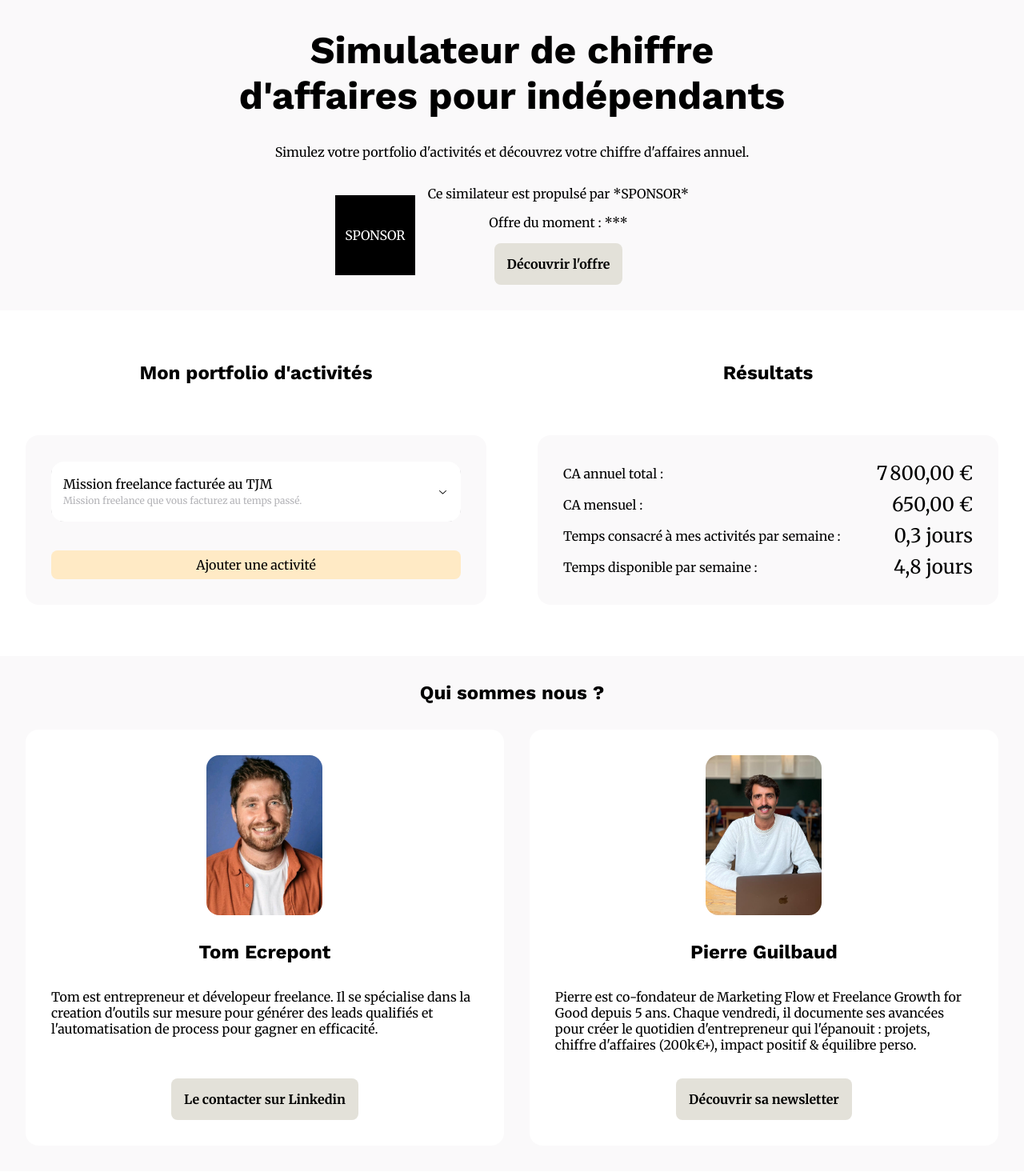
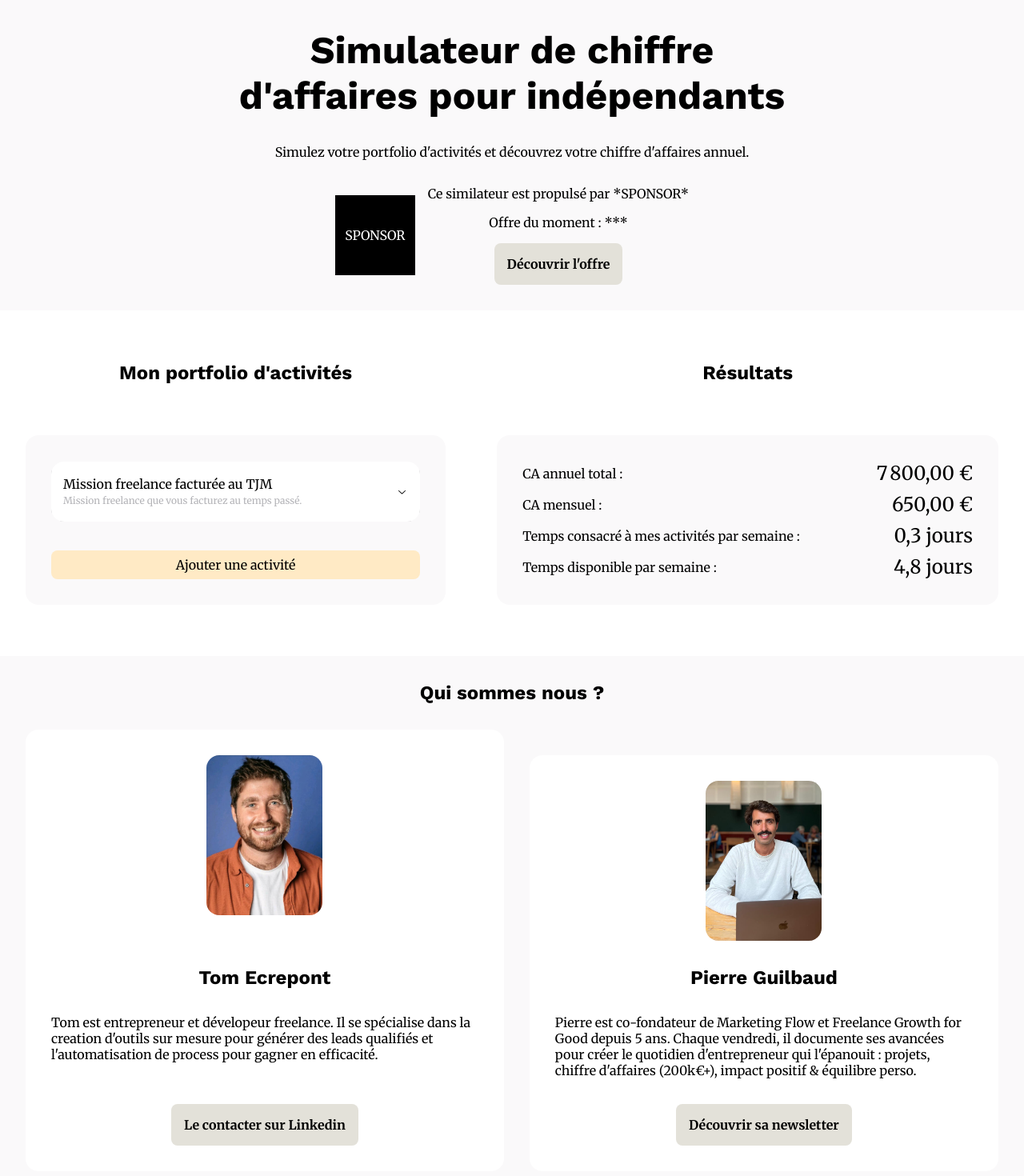
Before and after one commit to troptropcontent/freelance_revenue_simulator, a React (Vite) app in the folder frontend/: page / in a window 1280 px wide. Shown: the part 62-1532 px from the top of the page at 80% size. Built offline with nearby package versions, Linux system fonts and the light colour scheme.

Commit message:
setup responsiveness

```diff
--- a/frontend/index.html
+++ b/frontend/index.html
@@ -11,8 +11,8 @@
     <nav id="main_nav">
       <a href="/" class="main_nav-logo">SoloPortfolio</a>
       <ul class="main_nav-list">
-        <li><a href="#root">Le simulateur</a></li>
-        <li><a href="#who_we_are">Qui sommes nous ?</a></li>
+        <!-- <li><a href="#root">Le simulateur</a></li>
+        <li><a href="#who_we_are">Qui sommes nous ?</a></li> -->
         <li><button class="button">Recevoir la newsletter</button></li>
       </ul>
     </nav>
--- a/frontend/public/index.css
+++ b/frontend/public/index.css
@@ -21,6 +21,7 @@
   --font-family-heading: "Work Sans", sans-serif;
 
   /* Font sizes */
+  --font-size-x-small: 0.75rem;
   --font-size-small: 1rem;
   --font-size-medium: 1.5rem;
   --font-size-large: 2rem;
@@ -66,6 +67,7 @@ body {
   justify-content: space-between;
   padding: 0;
   margin: 0;
+  margin-inline-start: var(--spacing-medium);
   align-items: center;
 }
 
@@ -116,9 +118,19 @@ body {
   display: grid;
   gap: var(--spacing-small);
   grid-template-areas:
+    "logo"
+    "text"
+    "offer"
+    "link";
+}
+
+@media only screen and (min-width: 600px) {
+  #simulator_section-sponsors {
+  grid-template-areas:
     "logo text text"
     "logo offer offer"
     "logo link link";
+}
 }
 
 #simulator_section-sponsor-logo {
@@ -131,6 +143,7 @@ body {
   justify-content: center;
   align-items: center;
   margin-block: auto;
+  margin-inline: auto;
 }
 
 #simulator_section-sponsor-link {
@@ -154,11 +167,15 @@ body {
   padding-inline: var(--spacing-medium);
   display: grid;
   grid-template-areas:
-    "title title"
-    "article_1_photo article_2_photo"
-    "article_1_title article_2_title"
-    "article_1_text article_2_text"
-    "article_1_link article_2_link";
+    "title"
+    "article_1_photo"
+    "article_1_title"
+    "article_1_text"
+    "article_1_link"
+    "article_2_photo"
+    "article_2_title"
+    "article_2_text"
+    "article_2_link";
 }
 
 #who_we_are_section_title {
@@ -167,42 +184,35 @@ body {
 
 #who_we_are_section_article_1_photo {
   grid-area: article_1_photo;
-  margin-inline-end: var(--spacing-small);
 }
 
 #who_we_are_section_article_1_title {
   grid-area: article_1_title;
-  margin-inline-end: var(--spacing-small);
 }
 
 #who_we_are_section_article_1_text {
   grid-area: article_1_text;
-  margin-inline-end: var(--spacing-small);
 }
 
 #who_we_are_section_article_1_link {
   grid-area: article_1_link;
-  margin-inline-end: var(--spacing-small);
 }
 
 #who_we_are_section_article_2_photo {
   grid-area: article_2_photo;
-  margin-inline-start: var(--spacing-small);
+  margin-block-start: var(--spacing-medium);
 }
 
 #who_we_are_section_article_2_title {
   grid-area: article_2_title;
-  margin-inline-start: var(--spacing-small);
 }
 
 #who_we_are_section_article_2_text {
   grid-area: article_2_text;
-  margin-inline-start: var(--spacing-small);
 }
 
 #who_we_are_section_article_2_link {
   grid-area: article_2_link;
-  margin-inline-start: var(--spacing-small);
 }
 
 #who_we_are_section #who_we_are_section_title {
@@ -249,6 +259,49 @@ body {
   justify-content: center;
 }
 
+@media only screen and (min-width: 600px) {
+  #who_we_are_section {
+    grid-template-areas:
+      "title title"
+      "article_1_photo article_2_photo"
+      "article_1_title article_2_title"
+      "article_1_text article_2_text"
+      "article_1_link article_2_link";
+  }
+
+  #who_we_are_section_article_1_photo {
+    margin-inline-end: var(--spacing-small);
+  }
+
+  #who_we_are_section_article_1_title {
+    margin-inline-end: var(--spacing-small);
+  }
+
+  #who_we_are_section_article_1_text {
+    margin-inline-end: var(--spacing-small);
+  }
+
+  #who_we_are_section_article_1_link {
+    margin-inline-end: var(--spacing-small);
+  }
+
+  #who_we_are_section_article_2_photo {
+    margin-inline-start: var(--spacing-small);
+  }
+
+  #who_we_are_section_article_2_title {
+    margin-inline-start: var(--spacing-small);
+  }
+
+  #who_we_are_section_article_2_text {
+    margin-inline-start: var(--spacing-small);
+  }
+
+  #who_we_are_section_article_2_link {
+    margin-inline-start: var(--spacing-small);
+  }
+}
+
 #root {
   background-color: white;
 }
@@ -257,7 +310,7 @@ body {
 
 body {
   font-family: var(--font-family);
-  font-size: var(--font-size-small);
+  font-size: var(--font-size-x-small);
 }
 
 h1,
@@ -267,12 +320,29 @@ h4,
 h5,
 h6 {
   font-family: var(--font-family-heading);
-  font-size: var(--font-size-medium);
+  font-size: var(--font-size-small);
   margin-block: 0;
 }
 
 p {
   margin-block: 0;
+}
+
+@media only screen and (min-width: 600px) {
+  body {
+    font-size: var(--font-size-small);
+  }
+
+  h1,
+  h2,
+  h3,
+  h4,
+  h5,
+  h6 {
+    font-family: var(--font-family-heading);
+    font-size: var(--font-size-medium);
+    margin-block: 0;
+  }
 }
 
 /* Buttons */
--- a/frontend/src/App.tsx
+++ b/frontend/src/App.tsx
@@ -17,7 +17,33 @@ const StyledForm = styled.form`
   padding-block: var(--spacing-large);
   display: grid;
   gap: var(--spacing-large);
-  grid-template-columns: 1fr 1fr;
+  grid-template-areas:
+    "activities_title"
+    "activities"
+    "results_title"
+    "results";
+
+  #activities_title {
+    grid-area: activities_title;
+  }
+
+  #results_title {
+    grid-area: results_title;
+  }
+
+  #activities {
+    grid-area: activities;
+  }
+
+  #results {
+    grid-area: results;
+  }
+
+  @media only screen and (min-width: 600px) {
+    grid-template-areas:
+      "activities_title results_title"
+      "activities results"
+  }
 `;
 
 export type FormValues = {
@@ -76,6 +102,7 @@ function App() {
             flex
             flexDirection="column"
             gap="md"
+            id="activities"
           >
             <ActivitiesAccordion />
             <Box flex flexDirection="column-reverse" grow>
@@ -89,6 +116,7 @@ function App() {
             flex
             flexDirection="column"
             gap="lg"
+            id="results"
           >
             <ResultsCharts />
             <ResultsDetails />
--- a/frontend/src/components/simulator/results/utils.ts
+++ b/frontend/src/components/simulator/results/utils.ts
@@ -21,7 +21,7 @@ const computeAnnualTurnover = (
     : input_values.rate *
         input_values.quantity *
         ((AverageWorkingConditions.weeksPerYear - weeks_off) /
-      AverageWorkingConditions.averageWorkedDaysPerWeek)
+          AverageWorkingConditions.averageWorkedDaysPerWeek);
 };
 
 export { computeAnnualTurnover };
```
